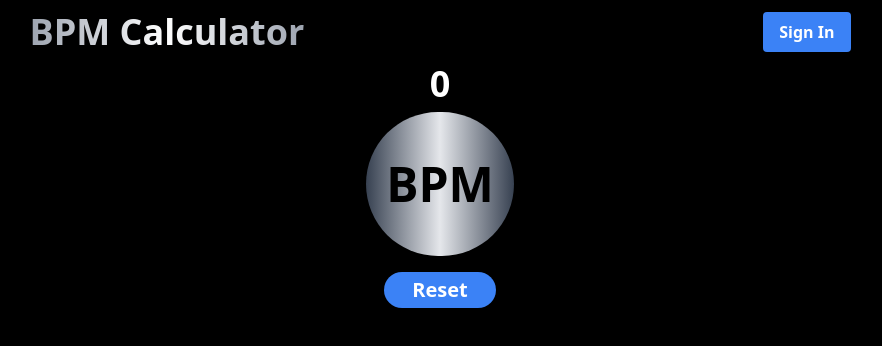
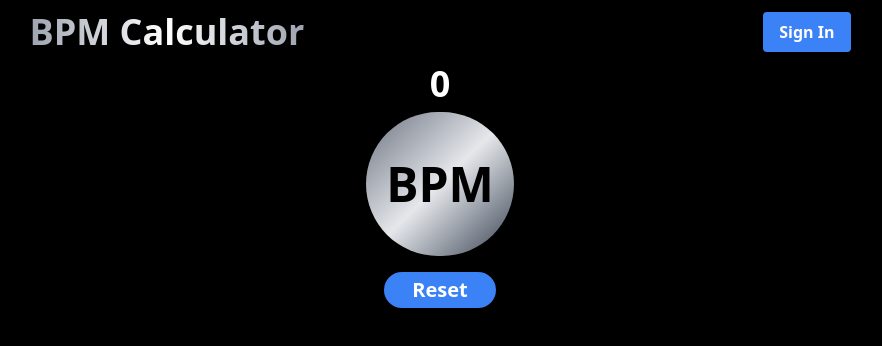
Before and after one commit to wsa138/metronome, a React (Create React App) app: page / in a window 1280 px wide. Shown: the top 346 px of the page, without its empty margins (200-1082 px from the left). Built offline with nearby package versions, Linux system fonts and the light colour scheme; no server answers; the database is empty.

Commit message:
Added styling to BPM button.

```diff
--- a/src/components/BeatsPerMinute.js
+++ b/src/components/BeatsPerMinute.js
@@ -42,7 +42,7 @@ const BeatsPerMinute = ({ bpm, setBPM }) => {
       </div>
       <div className=" flex flex-col justify-around items-center">
         <button
-          className="mt-2 text-black bg-gradient-to-r from-gray-700 via-gray-200 to-gray-700 py-12 px-5 rounded-full text-5xl font-bold shadow-xl hover:shadow-lg transition-all transform active:scale-95 duration-100"
+          className="mt-2 text-black bg-gradient-to-br from-gray-500 via-gray-200 to-gray-700 py-12 px-5 rounded-full text-5xl font-bold shadow-xl hover:shadow-lg transition-all transform active:scale-95 duration-100"
           onClick={handleBeatClick}
         >
           BPM
```
